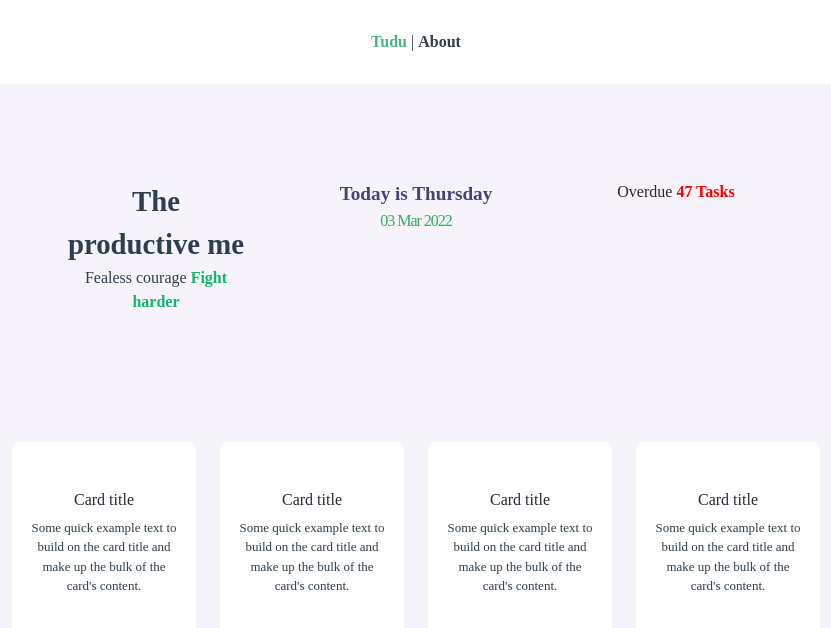
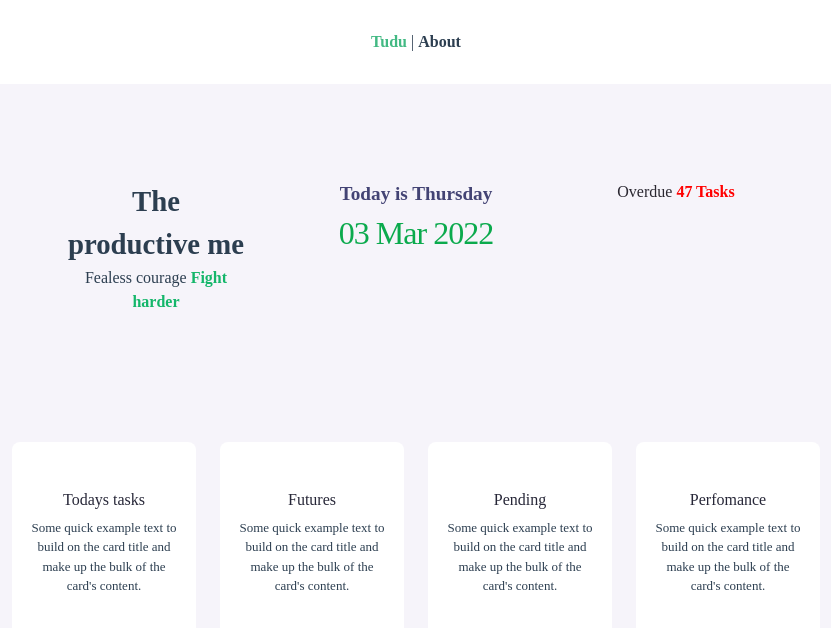
Before and after one commit to kithinga/tudu, a Vue app: page / in a window 1280 px wide. Shown: the top 628 px of the page, without its empty margins (224-1055 px from the left). Built offline with nearby package versions, Linux system fonts and the light colour scheme.

Commit message:
commiting in git

```diff
--- a/src/assets/css/home.css
+++ b/src/assets/css/home.css
@@ -19,10 +19,10 @@ P {
   letter-spacing: -1px;
 }
 .dti {
-  font-size: 1rem;
-  font-weight: 200rem;
+  font-size: 2rem;
+  font-weight: 200;
   letter-spacing: -1px;
-  color: rgb(48, 172, 99);
+  color: rgb(11, 170, 77);
 }
 .reminder {
 }
--- a/src/views/HomeView.vue
+++ b/src/views/HomeView.vue
@@ -22,13 +22,14 @@
       </div>
     </div>
 
+ <!-- tudu cards for tas*                    -->
     <div class="container-fluid">
       <div class="row no-gutters card-row justify-content-center">
         <div class="col-lg-2">
           <router-link to="about">
             <div class="card">
               <div class="card-body">
-                <h5 class="card-title">Card title</h5>
+                <h5 class="card-title">Todays tasks</h5>
                 <p class="card-text">
                   Some quick example text to build on the card title and make up
                   the bulk of the card's content.
@@ -41,7 +42,7 @@
         <div class="col-lg-2">
           <div class="card">
             <div class="card-body">
-              <h5 class="card-title">Card title</h5>
+              <h5 class="card-title">Futures</h5>
               <p class="card-text">
                 Some quick example text to build on the card title and make up
                 the bulk of the card's content.
@@ -53,7 +54,7 @@
         <div class="col-lg-2">
           <div class="card">
             <div class="card-body">
-              <h5 class="card-title">Card title</h5>
+              <h5 class="card-title">Pending</h5>
               <p class="card-text">
                 Some quick example text to build on the card title and make up
                 the bulk of the card's content.
@@ -64,7 +65,7 @@
         <div class="col-lg-2">
           <div class="card">
             <div class="card-body">
-              <h5 class="card-title">Card title</h5>
+              <h5 class="card-title">Perfomance</h5>
               <p class="card-text">
                 Some quick example text to build on the card title and make up
                 the bulk of the card's content.
```
